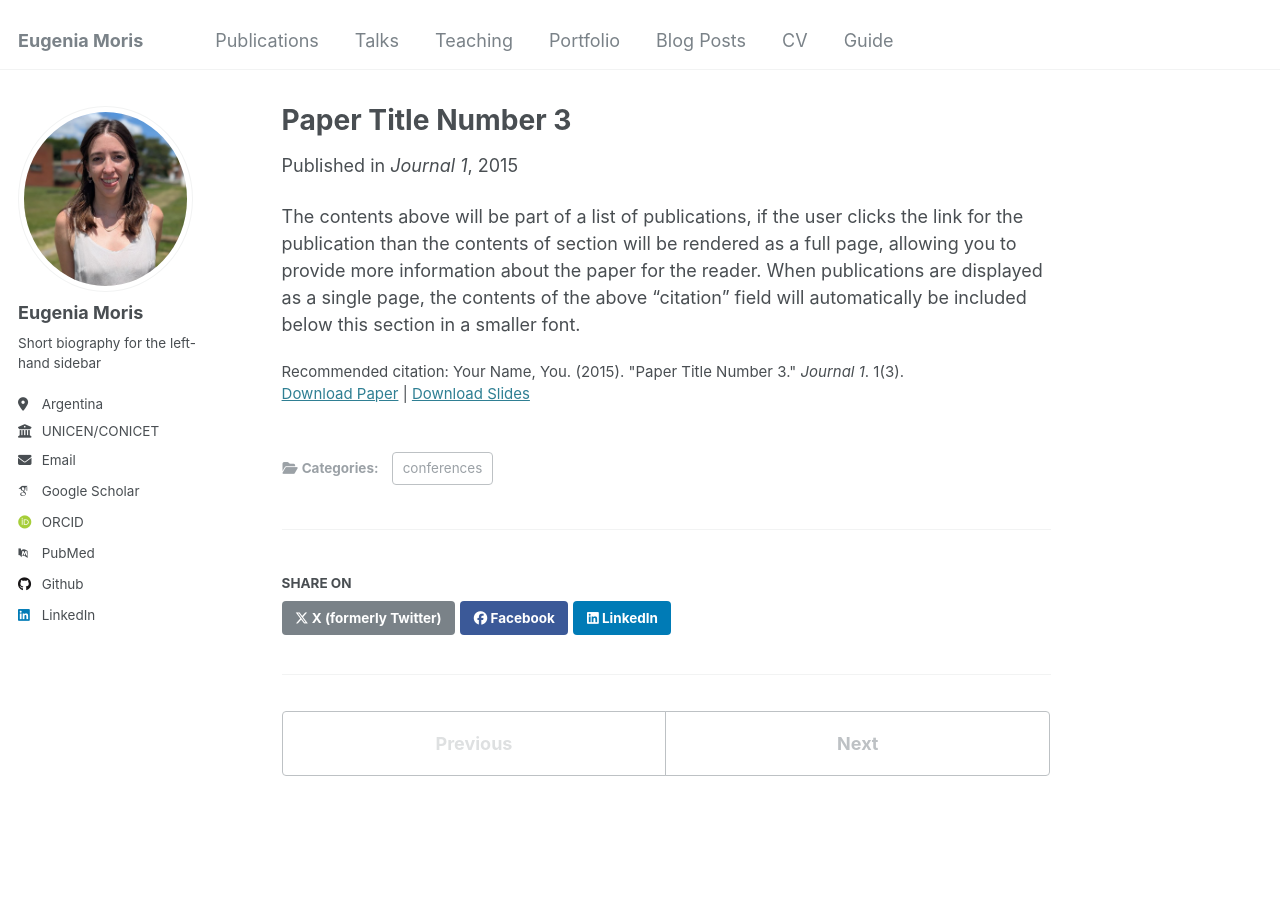
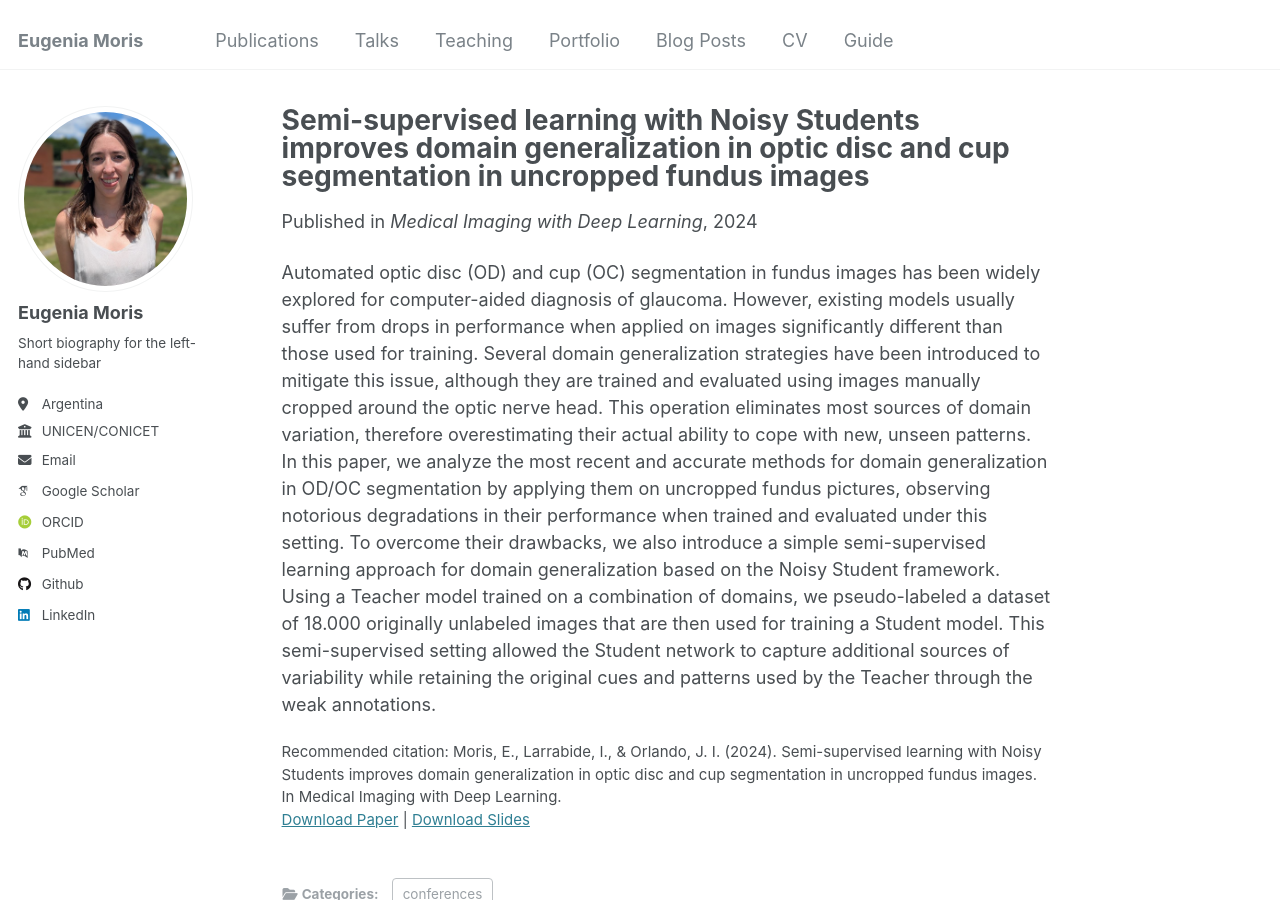
Before and after one commit to eugeniaMoris-PhD/eugeniaMoris-PhD.github.io, a Jekyll site: the page built from _publications/2015-10-01-paper-title-number-3.md, in a window 1280 px wide and 900 px high. Built offline with Jekyll 4.4.1, drawn with Linux system fonts in a browser that asks for light colours; some web fonts are replaced.

Commit message:
add publications

```diff
--- a/_publications/2015-10-01-paper-title-number-3.md
+++ b/_publications/2015-10-01-paper-title-number-3.md
@@ -1,14 +1,14 @@
 ---
-title: "Paper Title Number 3"
+title: "Semi-supervised learning with Noisy Students improves domain generalization in optic disc and cup segmentation in uncropped fundus images"
 collection: publications
 category: conferences
 permalink: /publication/2015-10-01-paper-title-number-3
-excerpt: 'This paper is about the number 3. The number 4 is left for future work.'
-date: 2015-10-01
-venue: 'Journal 1'
-slidesurl: 'http://academicpages.github.io/files/slides3.pdf'
-paperurl: 'http://academicpages.github.io/files/paper3.pdf'
-citation: 'Your Name, You. (2015). &quot;Paper Title Number 3.&quot; <i>Journal 1</i>. 1(3).'
+excerpt: 'This paper is about Domain generalization problem for OD/OC segmentation on fundus images.'
+date: 2024-03-01
+venue: 'Medical Imaging with Deep Learning'
+slidesurl: '..'
+paperurl: 'https://openreview.net/pdf?id=Wcb6Wynz3e'
+citation: 'Moris, E., Larrabide, I., & Orlando, J. I. (2024). Semi-supervised learning with Noisy Students improves domain generalization in optic disc and cup segmentation in uncropped fundus images. In Medical Imaging with Deep Learning.'
 ---
 
-The contents above will be part of a list of publications, if the user clicks the link for the publication than the contents of section will be rendered as a full page, allowing you to provide more information about the paper for the reader. When publications are displayed as a single page, the contents of the above "citation" field will automatically be included below this section in a smaller font.
+Automated optic disc (OD) and cup (OC) segmentation in fundus images has been widely explored for computer-aided diagnosis of glaucoma. However, existing models usually suffer from drops in performance when applied on images significantly different than those used for training. Several domain generalization strategies have been introduced to mitigate this issue, although they are trained and evaluated using images manually cropped around the optic nerve head. This operation eliminates most sources of domain variation, therefore overestimating their actual ability to cope with new, unseen patterns. In this paper, we analyze the most recent and accurate methods for domain generalization in OD/OC segmentation by applying them on uncropped fundus pictures, observing notorious degradations in their performance when trained and evaluated under this setting. To overcome their drawbacks, we also introduce a simple semi-supervised learning approach for domain generalization based on the Noisy Student framework. Using a Teacher model trained on a combination of domains, we pseudo-labeled a dataset of 18.000 originally unlabeled images that are then used for training a Student model. This semi-supervised setting allowed the Student network to capture additional sources of variability while retaining the original cues and patterns used by the Teacher through the weak annotations.
```
Also changed, not shown: _publications/2009-10-01-paper-title-number-1.md (+1 -1 lines), _publications/2010-10-01-paper-title-number-2.md (+1 -1 lines).
